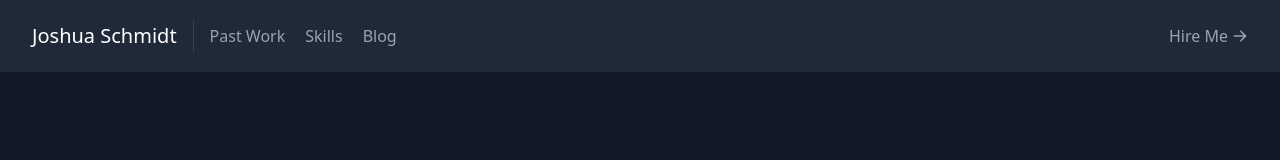
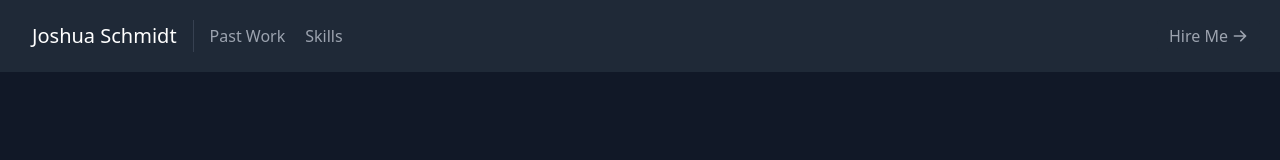
Before and after one commit to jschmidt424/portfolio, a React (Create React App) app: page / in a window 1280 px wide. Shown: the top 160 px of the page. Built offline with nearby package versions, Linux system fonts and the light colour scheme.

Commit message:
Update NavBar.js
Removed Blog

```diff
--- a/src/components/NavBar.js
+++ b/src/components/NavBar.js
@@ -17,9 +17,6 @@ export default function Navbar() {
           <a href="#skills" className="mr-5 hover:text-white">
             Skills
           </a>
-          <a href="https://dev.to/jschmidt" className="mr-5 hover:text-white">
-            Blog
-          </a>
         </nav>
         <a
           href="#contact"
```
